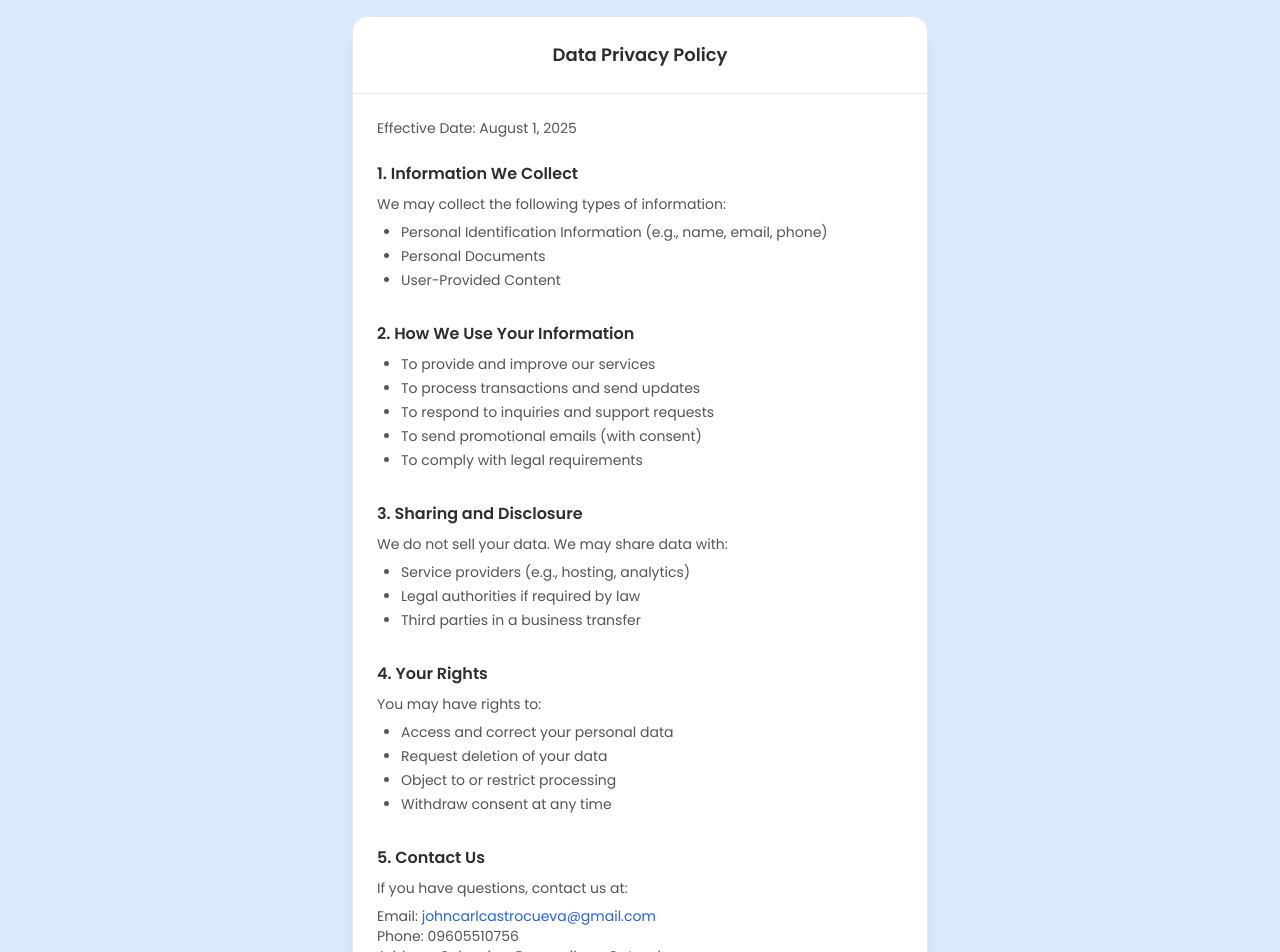
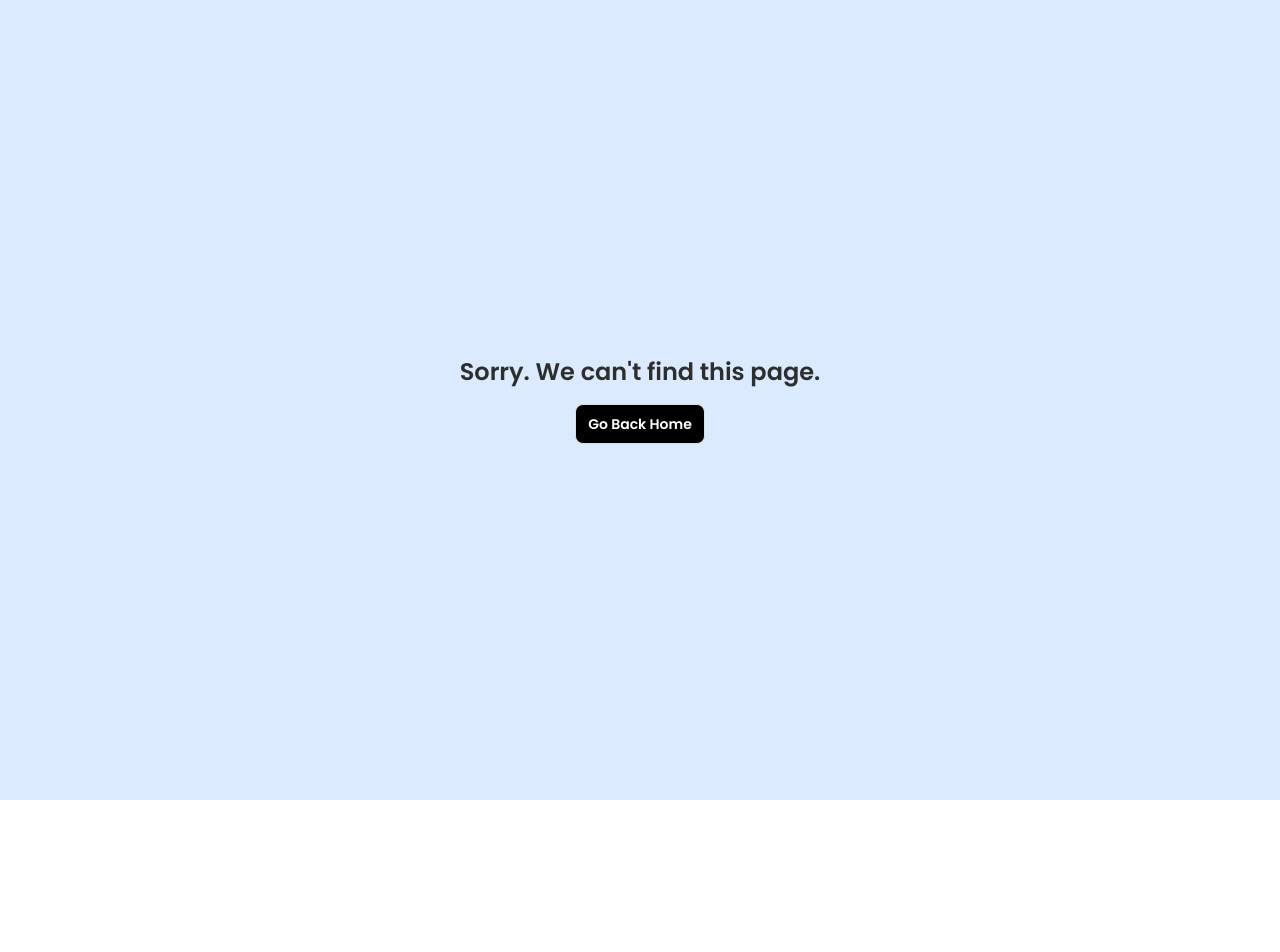
Before and after one commit to Fromundus/ficelcoagma, a React (Vite) app: page /privacy-policy in a window 1280 px wide. Shown: the top 952 px of the page. After the commit the page ends 800 px from the top, so only its background shows below. Built offline with nearby package versions, Linux system fonts and the light colour scheme.

Commit message:
privacy policy update and book to sequence label

```diff
--- a/src/App.tsx
+++ b/src/App.tsx
@@ -9,7 +9,6 @@ import { useAuth } from './store/auth'
 import React from 'react'
 import AccountSettings from './pages/Admin/AccountSettings'
 import Landing from './pages/Landing'
-import PrivacyPolicy from './pages/PrivacyPolicy'
 import Registered from './pages/Registered'
 import Dashboard from './pages/Admin/Dashboard'
 import RegisteredMembers from './pages/Admin/RegisteredMembers'
@@ -47,7 +46,6 @@ function App() {
           <Route path='/online' element={<OnlineRegistration />} />
 
           <Route path='/registered/:reference_number' element={<Registered />} />
-          <Route path='/privacy-policy' element={<PrivacyPolicy />} />
           <Route path="/register" element={<Register />} />
         </Route>
 
--- a/src/components/AccountRegistration.tsx
+++ b/src/components/AccountRegistration.tsx
@@ -314,60 +314,10 @@ const AccountRegistration = ({ role }: { role?: string }) => {
                     <p>To continue, you must agree to our data privacy policy.</p>
                     <div className="w-full h-96 overflow-auto p-4 bg-white border border-gray-300 rounded text-sm text-graphite space-y-6">
                         <span className='font-bold text-primary text-lg'>Data Privacy Policy</span>
-                        <p>Effective Date: August 1, 2025</p>
+                        <p>The Annual General Membership Assembly (AGMA) allows our Member-Consumers-Owners (MCOs) significant information regarding the Institutional and Technical highlights of the Cooperative for the calendar year 2025. By registering, you are assured of a slot in the <strong>RAFFLE DRAW</strong> and cound win exciting prizes.</p>
 
-                        <section>
-                            <h2 className="font-semibold mb-2">1. Information We Collect</h2>
-                            <p className="mb-2">We may collect the following types of information:</p>
-                            <ul className="list-disc pl-6 space-y-1">
-                            <li>Personal Identification Information (e.g., name, email, phone)</li>
-                            <li>Personal Documents</li>
-                            <li>User-Provided Content</li>
-                            </ul>
-                        </section>
-
-                        <section>
-                            <h2 className="font-semibold mb-2">2. How We Use Your Information</h2>
-                            <ul className="list-disc pl-6 space-y-1">
-                            <li>To provide and improve our services</li>
-                            <li>To process transactions and send updates</li>
-                            <li>To respond to inquiries and support requests</li>
-                            <li>To send promotional emails (with consent)</li>
-                            <li>To comply with legal requirements</li>
-                            </ul>
-                        </section>
-
-                        <section>
-                            <h2 className="font-semibold mb-2">3. Sharing and Disclosure</h2>
-                            <p className="mb-2">We do not sell your data. We may share data with:</p>
-                            <ul className="list-disc pl-6 space-y-1">
-                            <li>Service providers (e.g., hosting, analytics)</li>
-                            <li>Legal authorities if required by law</li>
-                            <li>Third parties in a business transfer</li>
-                            </ul>
-                        </section>
-
-                        <section>
-                            <h2 className="font-semibold mb-2">4. Your Rights</h2>
-                            <p className="mb-2">You may have rights to:</p>
-                            <ul className="list-disc pl-6 space-y-1">
-                            <li>Access and correct your personal data</li>
-                            <li>Request deletion of your data</li>
-                            <li>Object to or restrict processing</li>
-                            <li>Withdraw consent at any time</li>
-                            </ul>
-                        </section>
-
-                        <section>
-                            <h2 className="font-semibold mb-2">5. Contact Us</h2>
-                            <p className="mb-2">If you have questions, contact us at:</p>
-                            {/* <p>Email: <a href="mailto:johncarlcastrocueva@gmail.com" className="text-blue-600 hover:underline">johncarlcastrocueva@gmail.com</a></p>
-                            <p>Phone: 09605510756</p>
-                            <p>Address: Salvacion, Panganiban, Catanduanes</p> */}
-                        </section>
-
-                        <p>Last updated: August 1, 2025</p>
-                        </div>
+                        <p>FICELCO respects the privacy rights of our MCO's. By filling-out this form, you expressly consent to the processing of your personal and /or sensitive personal information for the purpose of FICELCO 2025 AGMA Registration. All collected information in this form will be stored and accessed with the outmost confidentiality in accordance with the Data Privacy Act of 2012.</p>
+                    </div>
 
                     <div className='flex gap-2'>
                         <input
@@ -409,7 +359,7 @@ const AccountRegistration = ({ role }: { role?: string }) => {
                         <Input
                             id='book'
                             name='book'
-                            label='Book Number'
+                            label='Sequence (First 6 Characters)'
                             placeholder='XXXXXX'
                             onChange={handleChange}
                             value={data.book}
@@ -451,7 +401,7 @@ const AccountRegistration = ({ role }: { role?: string }) => {
                             <Input
                                 id='book'
                                 name='book'
-                                label='Book Number'
+                                label='Sequence'
                                 placeholder='XXXXXX'
                                 onChange={handleChange}
                                 value={validatedData.book}
--- a/src/components/ui/TableList.tsx
+++ b/src/components/ui/TableList.tsx
@@ -225,7 +225,7 @@ const TableList: React.FC<TableListProps> = ({
                 />
               </td> */}
               <td className="px-2 py-4 text-left text-xs font-medium uppercase">Account Number</td>
-              <td className="px-2 py-4 text-left text-xs font-medium uppercase">Book</td>
+              <td className="px-2 py-4 text-left text-xs font-medium uppercase">Sequence</td>
               <td className="px-2 py-4 text-left text-xs font-medium uppercase">Name</td>
               <td className="px-2 py-4 text-left text-xs font-medium uppercase">Address</td>
               <td className="px-2 py-4 text-left text-xs font-medium uppercase">Occupant</td>
--- a/src/components/ui/TableListDisplay.tsx
+++ b/src/components/ui/TableListDisplay.tsx
@@ -12,7 +12,7 @@ const TableDisplay = ({ list }: Props) => {
         <thead className="bg-gray-100">
           <tr>
             <td className="px-2 py-4 text-left text-xs font-medium uppercase">Account Number</td>
-            <td className="px-2 py-4 text-left text-xs font-medium uppercase">Book</td>
+            <td className="px-2 py-4 text-left text-xs font-medium uppercase">Sequence</td>
             <td className="px-2 py-4 text-left text-xs font-medium uppercase">Name</td>
             <td className="px-2 py-4 text-left text-xs font-medium uppercase">Address</td>
             <td className="px-2 py-4 text-left text-xs font-medium uppercase">Occupant</td>
--- a/src/pages/PrivacyPolicy.tsx
+++ /dev/null
@@ -1,91 +0,0 @@
-import Page from '../components/ui/Page'
-import Button from '../components/ui/Button'
-import { useNavigate } from 'react-router-dom'
-import Card from '../components/ui/Card'
-
-const PrivacyPolicy = () => {
-  const navigate = useNavigate();
-
-  return (
-    <Page className='flex items-center justify-center'>
-      <Card className='max-w-xl w-full mx-auto' childrenClassName='p-6 flex flex-col gap-6' title='Data Privacy Policy'>
-        <div className='w-full'>
-          <p className="mb-6 text-graphite text-sm">
-            Effective Date: August 1, 2025
-          </p>
-
-          <section className="mb-8">
-            <h2 className="font-semibold mb-2">1. Information We Collect</h2>
-            <div className='text-sm text-graphite'>
-              <p className="mb-2">We may collect the following types of information:</p>
-              <ul className="list-disc pl-6 space-y-1">
-                <li>Personal Identification Information (e.g., name, email, phone)</li>
-                <li>Personal Documents</li>
-                {/* <li>Technical Data (e.g., IP address, browser, device info)</li> */}
-                {/* <li>Payment Information (if applicable)</li> */}
-                <li>User-Provided Content</li>
-              </ul>
-            </div>
-          </section>
-
-          <section className="mb-8">
-            <h2 className="font-semibold mb-2">2. How We Use Your Information</h2>
-            <div className='text-sm text-graphite'>
-              <ul className="list-disc pl-6 space-y-1">
-                <li>To provide and improve our services</li>
-                <li>To process transactions and send updates</li>
-                <li>To respond to inquiries and support requests</li>
-                <li>To send promotional emails (with consent)</li>
-                <li>To comply with legal requirements</li>
-              </ul>
-            </div>
-          </section>
-
-          <section className="mb-8">
-            <h2 className="font-semibold mb-2">3. Sharing and Disclosure</h2>
-            <div className='text-sm text-graphite'>
-              <p className="mb-2">We do not sell your data. We may share data with:</p>
-              <ul className="list-disc pl-6 space-y-1">
-                <li>Service providers (e.g., hosting, analytics)</li>
-                <li>Legal authorities if required by law</li>
-                <li>Third parties in a business transfer</li>
-              </ul>
-            </div>
-          </section>
-
-          <section className="mb-8">
-            <h2 className="font-semibold mb-2">4. Your Rights</h2>
-            <div className='text-sm text-graphite'>
-              <p className="mb-2">You may have rights to:</p>
-              <ul className="list-disc pl-6 space-y-1">
-                <li>Access and correct your personal data</li>
-                <li>Request deletion of your data</li>
-                <li>Object to or restrict processing</li>
-                <li>Withdraw consent at any time</li>
-              </ul>
-            </div>
-          </section>
-
-          <section className="mb-8">
-            <h2 className="font-semibold mb-2">5. Contact Us</h2>
-            <div className='text-sm text-graphite'>
-              <p className="mb-2">
-                If you have questions, contact us at:
-              </p>
-              <p>Email: <a href="mailto:johncarlcastrocueva@gmail.com" className="text-blue-600 hover:underline">johncarlcastrocueva@gmail.com</a></p>
-              <p>Phone: 09605510756</p>
-              <p>Address: Salvacion, Panganiban, Catanduanes</p>
-            </div>
-          </section>
-
-          <p className="text-sm text-graphite">Last updated: August 1, 2025</p>
-        </div>
-        <Button className='bg-primary text-white' onClick={() => navigate('/online')}>
-          Continue
-        </Button>
-      </Card>
-    </Page>
-  )
-}
-
-export default PrivacyPolicy
--- a/src/pages/Registered.tsx
+++ b/src/pages/Registered.tsx
@@ -126,7 +126,7 @@ const Registered = () => {
                                             {registeredMember.book && <Input
                                                 id='book'
                                                 name='book'
-                                                label='Book Number'
+                                                label='Sequence'
                                                 placeholder='XXXXXX'
                                                 value={registeredMember.book}
                                                 loading={loading}
```
